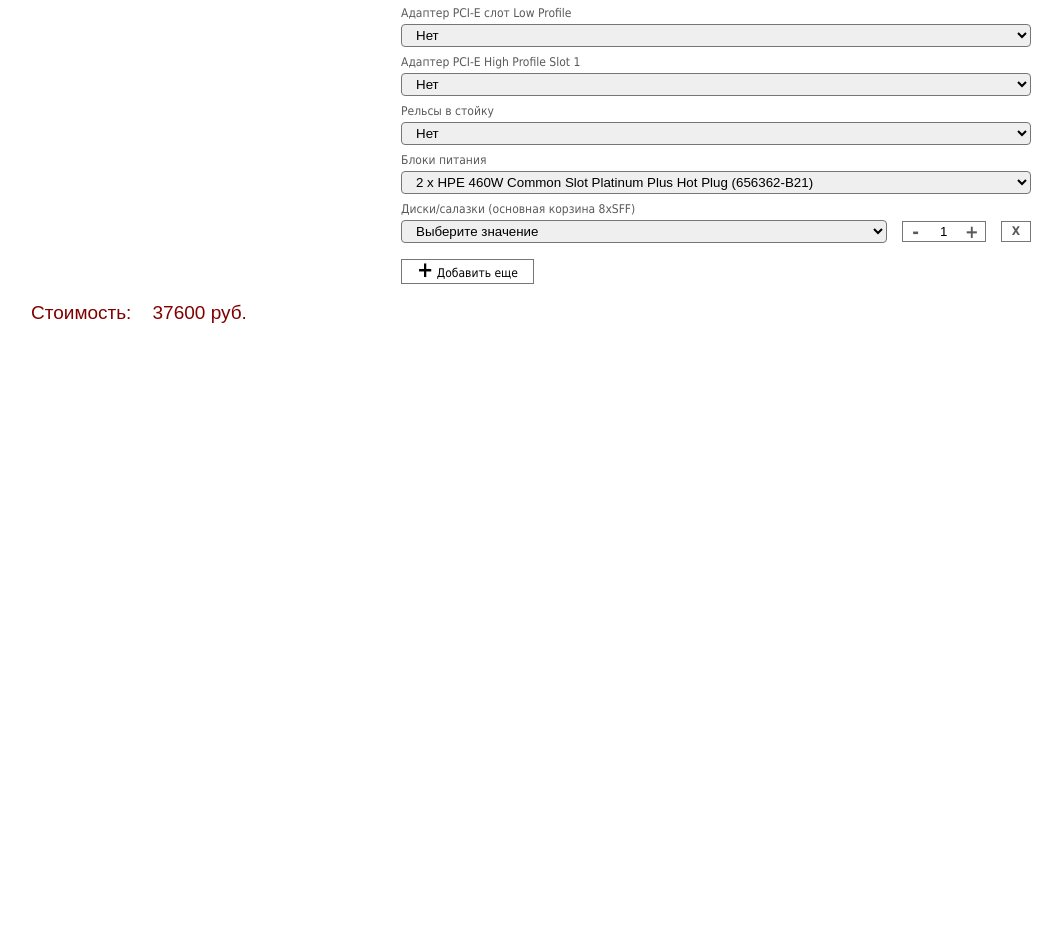
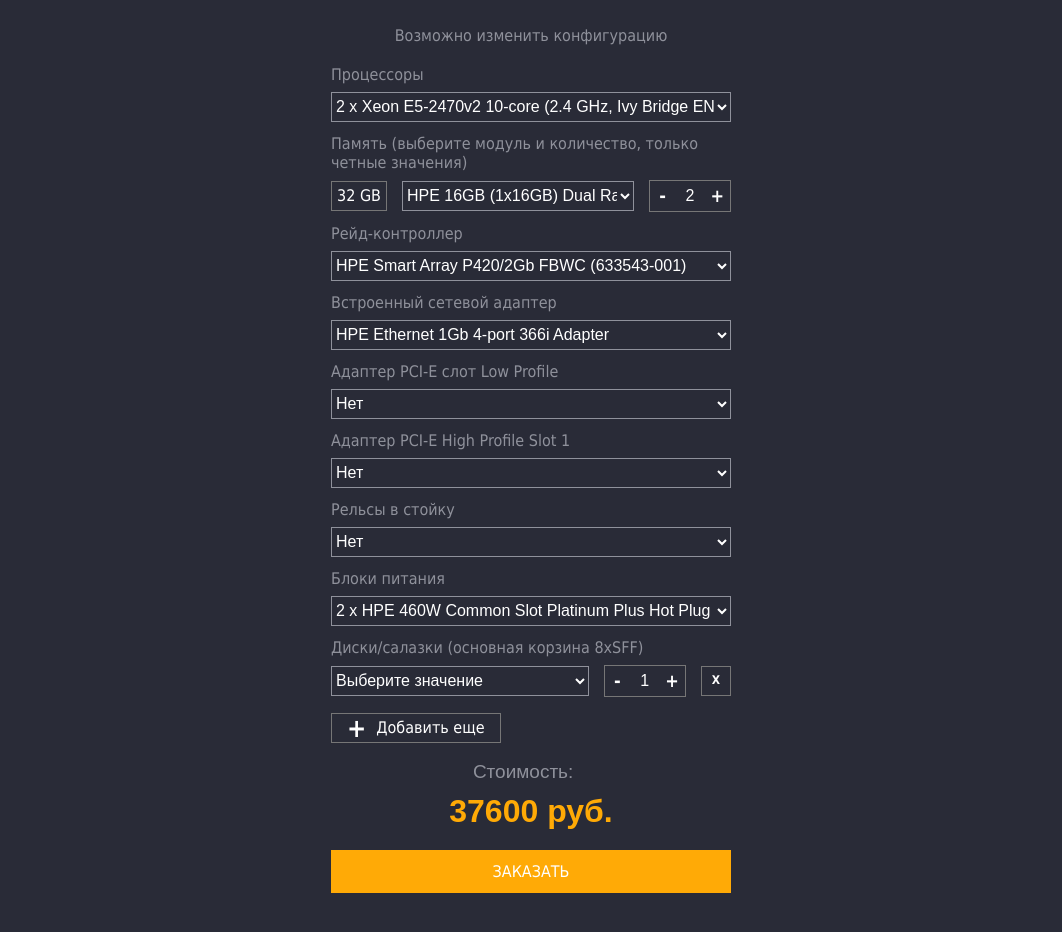
Before and after one commit to GrinCaseCode/configurator, a React (Create React App) app: page / in a window 1280 px wide. Shown: the part 302-1234 px from the top of the page, without its empty margins (109-1171 px from the left). Before the commit the page ends 800 px from the top, so only its background shows below. Built offline with nearby package versions, Linux system fonts and the light colour scheme.

Commit message:
дизайн

```diff
--- a/src/App.css
+++ b/src/App.css
@@ -1,50 +1,64 @@
+
+.App {
+  min-height: 100vh;
+  background-color: #292b37;
+  color: #fff;
+}
 .configurator {
-  max-width: 1000px;
+  max-width: 400px;
   padding: 40px 15px;
   margin: 0 auto;
-  font: normal 12px Tahoma, Verdana, Segoe, sans-serif;
+  font: normal 16px Tahoma, Verdana, Segoe, sans-serif;
+}
+.configurator * {
+  box-sizing: border-box;
 }
 .configurator__title {
-  font-size: 30px;
+  font-size: 27px;
   line-height: 140%;
-  font-weight: 500;
-  margin-bottom: 30px;
+  font-weight: 300;
+  margin-bottom: 20px;
   margin-top: 0;
   text-align: center;
 }
+.configurator__descr {
+  margin-bottom: 20px;
+  color: #8f919b;
+  text-align: center;
+}
 .configurator__row {
-  display: flex;
-  align-items: flex-start;
+  display: block;
 }
-.configurator__image {
-  width: 35%;
-  padding-top: 50px;
+.configurator__main {
+  width: 100%;
   flex: none;
 }
-.configurator__image img {
+.configurator__main img {
   max-width: 100%;
   height: auto;
+  transition: all 0.3s;
 }
 .configurator__content {
-  width: 65%;
-  padding-left: 20px;
-  flex: 1;
+  width: 100%;
 }
 .configurator__item {
-  margin-bottom: 8px;
-  color: #5a5a5a;
+  margin-bottom: 12px;
+  color: #8f919b;
   display: block;
 }
 .configurator__item select {
+  height: 30px;
+  background: #292b37;
+  border: 1px solid #8f919b;
+  font-size: 16px;
+  color: #fff;
+  font-weight: 400;
+  cursor: pointer;
   width: 100%;
-  padding: 2px 10px;
-  border: 1px solid rgb(118, 118, 118);
-  border-radius: 4px;
-  cursor: pointer;
 }
 .configurator__item p {
   margin: 0;
-  margin-bottom: 4px;
+  margin-bottom: 8px;
 }
 .configurator__line {
   margin-bottom: 8px;
@@ -61,15 +75,18 @@
 .quantity {
   width: 82px;
   display: flex;
-  background: #fff;
+  background: transparent;
   border: 1px solid rgb(118, 118, 118);
-  line-height: 19px;
+  line-height: 30px;
 }
 .quantity input {
   flex: 1;
   width: 100%;
   border: none;
   text-align: center;
+  background: transparent;
+  color: #fff;
+  font-size: inherit;
 }
 .quantity__btn {
   font-size: 18px;
@@ -80,6 +97,7 @@
   justify-content: center;
   text-align: center;
   cursor: pointer;
+  color: #fff;
 }
 input[type=number] {
 	-webkit-appearance: none;
@@ -93,9 +111,16 @@
     -webkit-appearance: none;
     margin: 0;
 }
+.configurator:hover .configurator__main img {
+  transform: scale(1.05);
+}
 .configurator__sum {
-  color: #000;
+  color: #fff;
   padding: 0 5px;
+  height: 30px;
+  display: flex;
+  align-items: center;
+  justify-content: center;
   white-space: nowrap;
   border: 1px solid rgb(118, 118, 118);
   line-height: 19px;
@@ -103,28 +128,69 @@
 .btn-remove-line {
   line-height: 19px;
   padding: 0 10px;
+  height: 30px;
   font-size: 12px;
   font-weight: 700;
+  display: flex;
+  align-items: center;
+  justify-content: center;
+  color: #fff;
   border: 1px solid rgb(118, 118, 118);
   cursor: pointer;
 }
 .btn-add-line {
   padding: 0 15px;
-  line-height: 19px;
+  height: 30px;
   border: 1px solid rgb(118, 118, 118);
   margin-top: 8px;
-  display: inline-block;
+  display: inline-flex;
+  align-items: center;
+  justify-content: center;
   cursor: pointer;
-  color: #000;
+  color: #fff;
 }
 .btn-add-line strong {
-  font-size: 180%;
+  font-size: 160%;
+  margin-right: 10px;
   font-weight: 700;
 }
 .result-price {
   font: normal 19px Arial;
-  color: #800000;
-  margin-top: 10px;
+  margin-top: 18px;
+  color: #8f919b;
+  text-align: center;
+}
+.result-price strong {
+    font-size: 32px;
+    margin-top: 10px;
+    color: #ffaa06;
+    font-weight: 700;
+    display: block;
+    text-align: center;
+}
+.btn-main {
+  height: 43px;
+  color: #fff;
+  background: #ffaa06;
+  text-transform: uppercase;
+  width: 100%;
+  padding: 0 10px;
+  text-align: center;
+  display: flex;
+  align-items: center;
+  justify-content: center;
+  text-align: center;
+  cursor: pointer;
+  border: none;
+  transition: all 0.3s;
+  text-decoration: none;
+  transition: all 0.3s;
+}
+.btn-main:hover {
+    background: #e19503;
+}
+.configurator .btn-main {
+  margin-top: 20px;
 }
 
 @media only screen and (max-width : 768px) {
--- a/src/App.js
+++ b/src/App.js
@@ -1,7 +1,7 @@
 import './App.css';
 import { useState } from 'react';
 import CONFIG_OPTIONS from './configData';
-import configuratorImg from './assets/configurator.jpg';
+import configuratorImg from './assets/configurator.png';
 
 
 function App() {
@@ -54,10 +54,11 @@
   return (
     <div className="App">
       <div className="configurator">
-        <h1 className="configurator__title">{CONFIG_OPTIONS.name}</h1>
         <div className="configurator__row">
-          <div className="configurator__image">
+          <div className="configurator__main">
             <img src={configuratorImg} alt="alt" />
+            <h1 className="configurator__title">{CONFIG_OPTIONS.name}</h1>
+            <div className="configurator__descr">Возможно изменить конфигурацию</div>
           </div>
           <div className="configurator__content">
             {renderSelect('cpu', CONFIG_OPTIONS.cpu.title, CONFIG_OPTIONS.cpu.options, config.cpu, handleChange)}
@@ -205,7 +206,8 @@
             </label>
           </div>
         </div>
-        <div className="result-price">Стоимость: &nbsp;&nbsp; {calcTotal()} руб.</div>
+        <div className="result-price">Стоимость: &nbsp;&nbsp; <strong>{calcTotal()} руб.</strong></div>
+        <a href="#" class="btn-main">Заказать</a>
       </div>
     </div>
   );
```
Also changed, not shown: src/assets/configurator.png (added).
